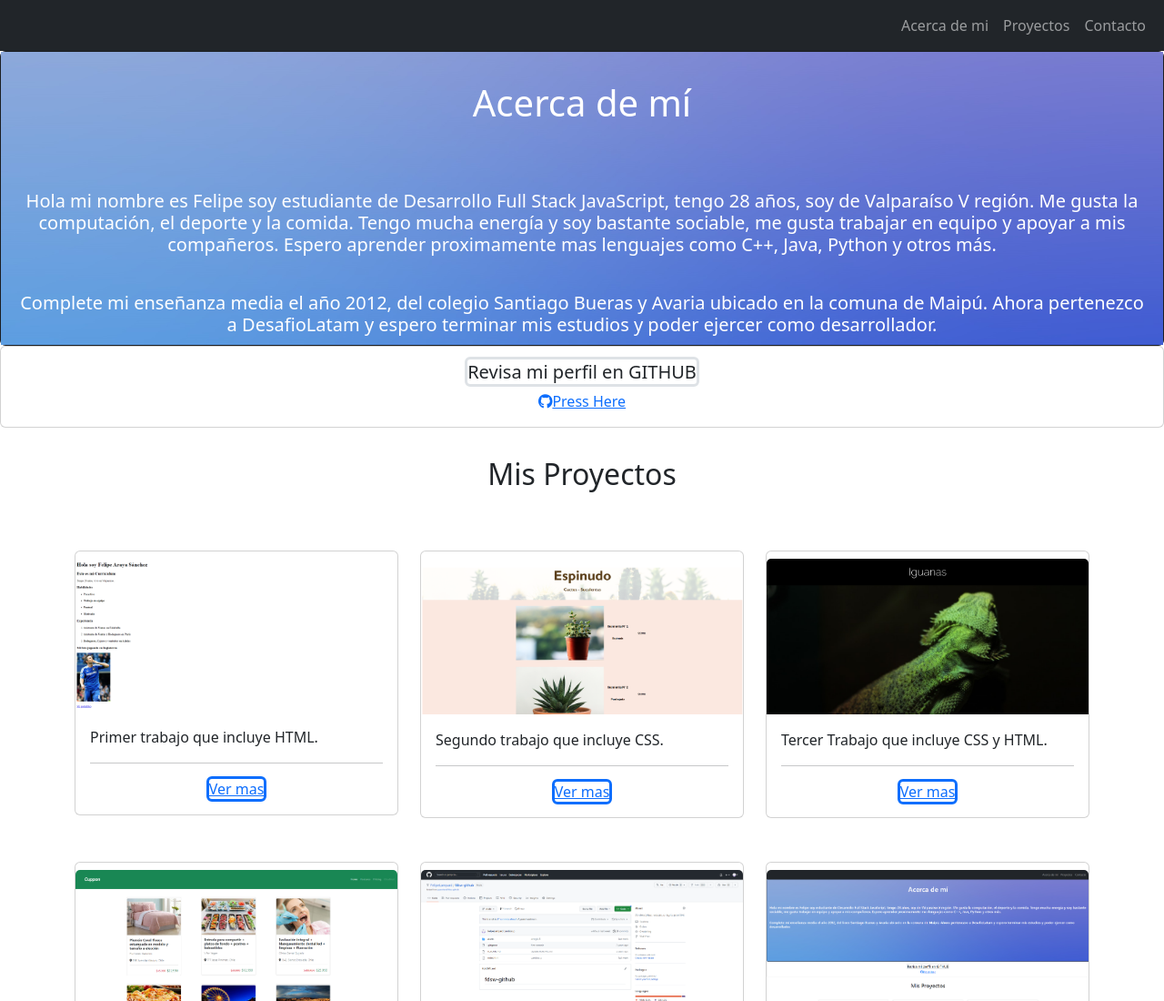
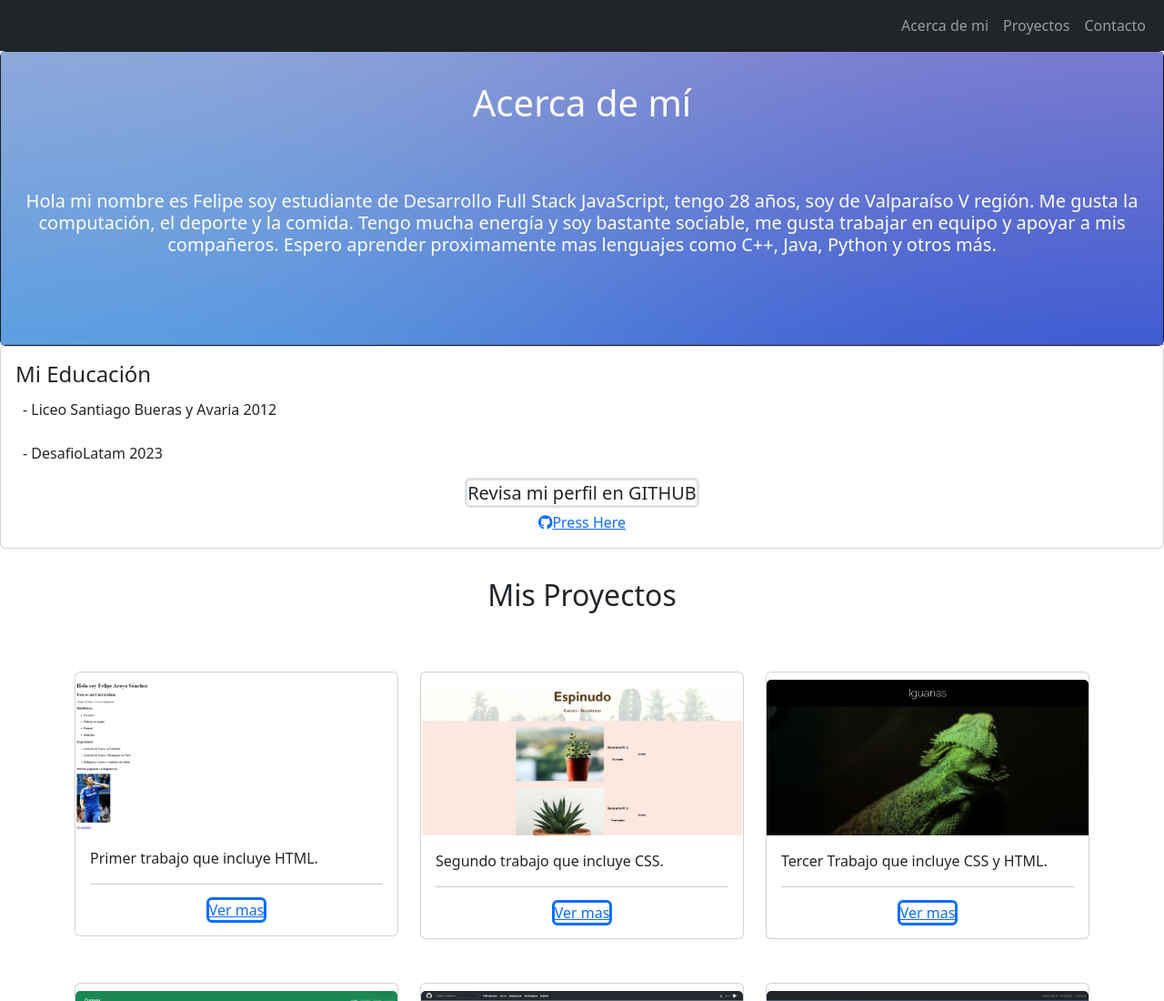
Before and after one commit to FelipeLampard/cv-new, a plain HTML site: page index.html in a window 1280 px wide. Shown: the top 1100 px of the page at 91% size. Drawn offline with nearby package versions, Linux system fonts and the light colour scheme.

Commit message:
cambios en el boddy

```diff
--- a/index.html
+++ b/index.html
@@ -46,25 +46,32 @@
               <div class="conter card-text">
                 <p class="card-text py-4 px-4"><h5>Hola mi nombre es Felipe soy estudiante de Desarrollo Full Stack JavaScript, tengo 28 años, soy de Valparaíso V región.
                   Me gusta la computación, el deporte y la comida. Tengo mucha energía y soy bastante sociable, me gusta trabajar en equipo y apoyar a mis compañeros. Espero aprender proximamente mas lenguajes como C++, Java, Python y otros más. </h5></p>
-                  <p class="card-text py-1 px-4"><h5> Complete mi enseñanza media el año 2012, del colegio Santiago Bueras y Avaria ubicado en la comuna de Maipú. Ahora pertenezco a DesafioLatam y espero terminar mis estudios y poder ejercer como desarrollador.</h5></p>
+
                 </div>
               </div>
             </div>
           </section>
 
 
+   <!--experiencia-->
+          <div class="card">
+            <div class="card-body">
+              <div class="contenido">
+                <h4>Mi Educación</h4>
+                <p class="card-text py-1 px-2"> - Liceo Santiago Bueras y Avaria 2012
+                <p class="card-text py-1 px-2"> - DesafioLatam 2023 </p>
+                </p>
 
-          <div class="card ">
-            <div class="card-body text-center">
-                <div class="contenido">
-
+                <div class="conexión text-center">
                   <h5 class="card-title"><span class="border border-3 rounded">Revisa mi perfil en GITHUB</h5>
                     <a href="https://github.com/FelipeLampard" class="card-link"><i class="fa-brands fa-github"></i>Press Here</a>
-                  </span>
-
-                </div>
+                  </div>
+                </span>
               </div>
             </div>
+          </div>
+
+
 
 
 
```
